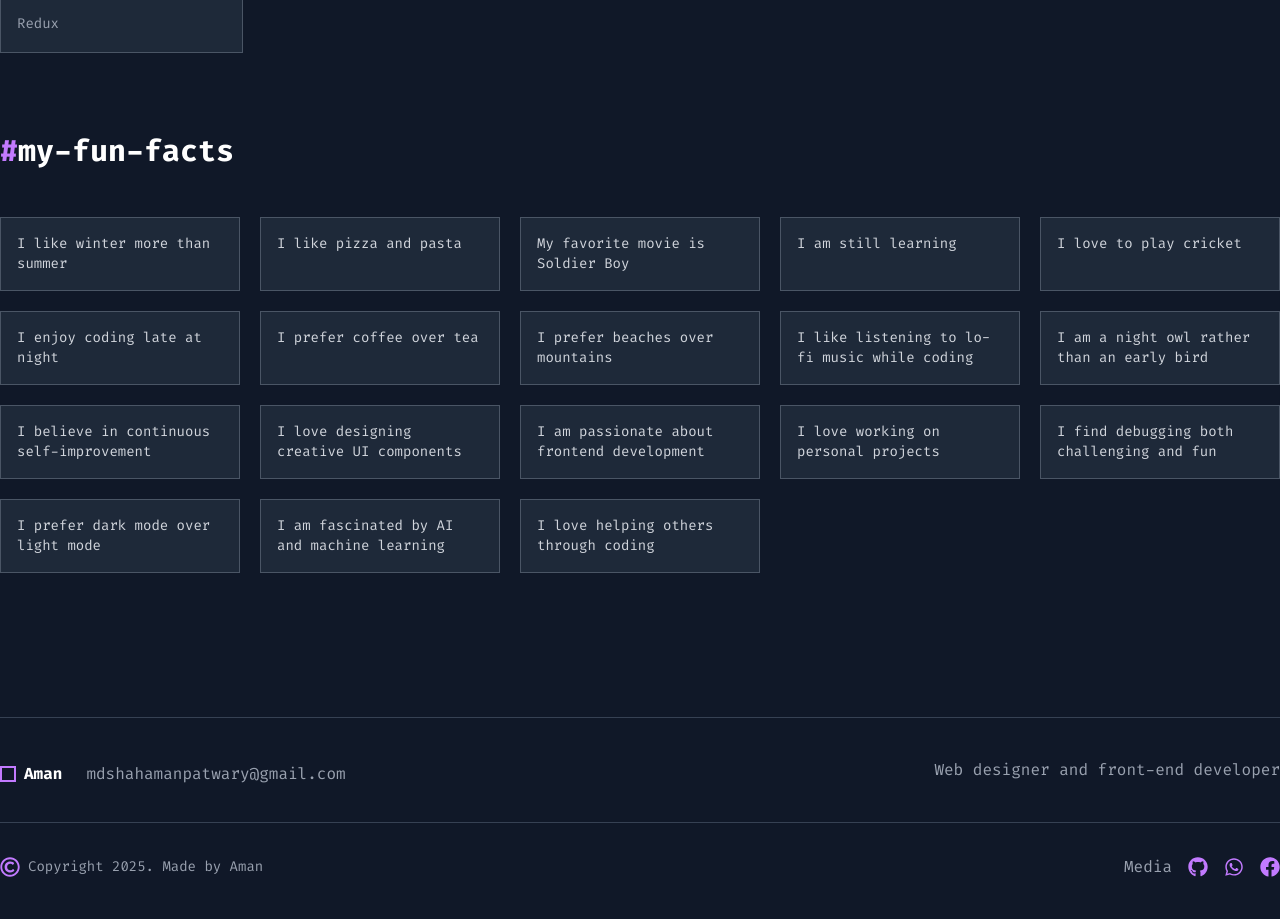
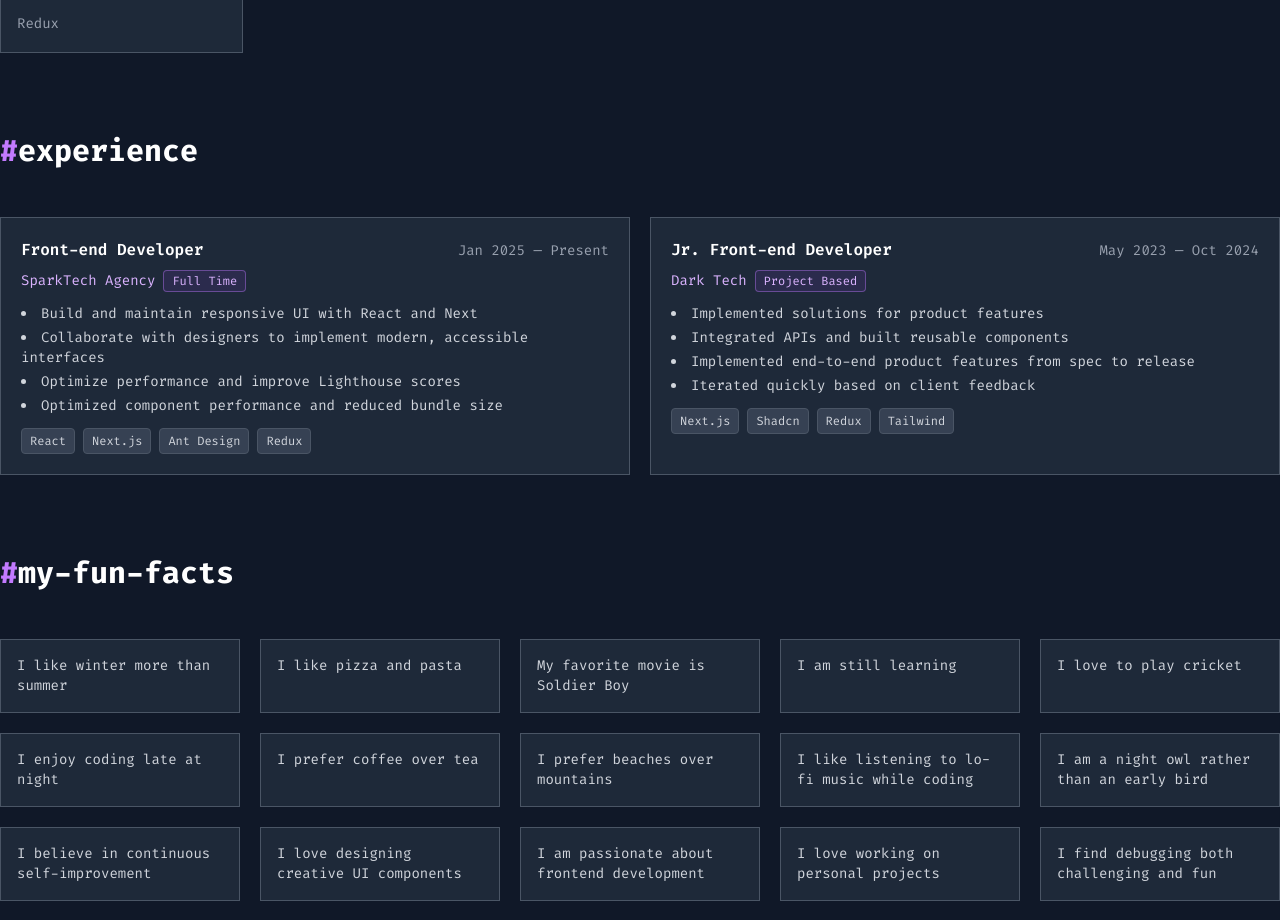
Before and after one commit to TAIJULAMAN/portfolio-new, a React (Vite) app: page /about in a window 1280 px wide. Shown: the part 1080-2000 px from the top of the page. Built offline with nearby package versions, Linux system fonts and the light colour scheme.

Commit message:
add experience part

```diff
--- a/src/pages/AboutPage/AboutPage.jsx
+++ b/src/pages/AboutPage/AboutPage.jsx
@@ -47,6 +47,35 @@ export default function AboutPage() {
         "I love helping others through coding"
     ];
 
+    const experiences = [
+        {
+            role: "Front-end Developer",
+            Type: "Full Time",
+            company: "SparkTech Agency",
+            period: "Jan 2025 — Present",
+            details: [
+                "Build and maintain responsive UI with React and Next",
+                "Collaborate with designers to implement modern, accessible interfaces",
+                "Optimize performance and improve Lighthouse scores",
+                "Optimized component performance and reduced bundle size"
+            ],
+            tech: ["React", "Next.js", "Ant Design", "Redux"]
+        },
+        {
+            role: " Jr. Front-end Developer",
+            Type: "Project Based",
+            company: "Dark Tech",
+            period: "May 2023 — Oct 2024",
+            details: [
+                "Implemented solutions for product features",
+                "Integrated APIs and built reusable components",
+                "Implemented end-to-end product features from spec to release",
+                "Iterated quickly based on client feedback"
+            ],
+            tech: ["Next.js", "Shadcn", "Redux", "Tailwind"]
+        }
+    ];
+
 
     return (
         <div className="min-h-screen bg-gray-900 text-white overflow-hidden">
@@ -59,7 +88,6 @@ export default function AboutPage() {
                     <p className="text-gray-400">Who am I?</p>
                 </div>
 
-                {/* About Me Section */}
                 <section className="mb-20 overflow-hidden">
                     <div className="grid lg:grid-cols-2 gap-12 items-start">
                         <div className="space-y-4">
@@ -119,6 +147,49 @@ export default function AboutPage() {
                     </div>
                 </section>
 
+                <section className="mb-20 overflow-hidden">
+                    <h2 className="text-3xl font-bold mb-12">
+                        <span className="text-purple-400">#</span>experience
+                    </h2>
+
+                    <div className="grid md:grid-cols-2 gap-5">
+                        {experiences.map((exp, index) => (
+                            <div
+                                key={index}
+                                className="border border-gray-600 bg-gray-800 p-5 hover:border-purple-400 transition-colors"
+                            >
+                                <div className="flex items-baseline justify-between mb-2">
+                                    <h3 className="font-semibold text-white">{exp.role}</h3>
+                                    <span className="text-gray-400 text-sm">{exp.period}</span>
+                                </div>
+                                <p className="text-purple-300 text-sm mb-3 flex items-center gap-2">
+                                    {exp.company}
+                                    {exp.Type && (
+                                        <span className="text-xs px-2 py-0.5 rounded border border-purple-400/40 text-purple-300 bg-purple-500/10">
+                                            {exp.Type}
+                                        </span>
+                                    )}
+                                </p>
+                                <ul className="list-disc list-inside space-y-1 text-gray-300 text-sm mb-3">
+                                    {exp.details.map((detail, i) => (
+                                        <li key={i}>{detail}</li>
+                                    ))}
+                                </ul>
+                                <div className="flex flex-wrap gap-2">
+                                    {exp.tech.map((t, i) => (
+                                        <span
+                                            key={i}
+                                            className="text-xs px-2 py-1 bg-gray-700 border border-gray-600 rounded text-gray-300"
+                                        >
+                                            {t}
+                                        </span>
+                                    ))}
+                                </div>
+                            </div>
+                        ))}
+                    </div>
+                </section>
+
                 {/* Fun Facts Section */}
                 <section className="mb-16 overflow-hidden">
                     <h2 className="text-3xl font-bold mb-12">
```
